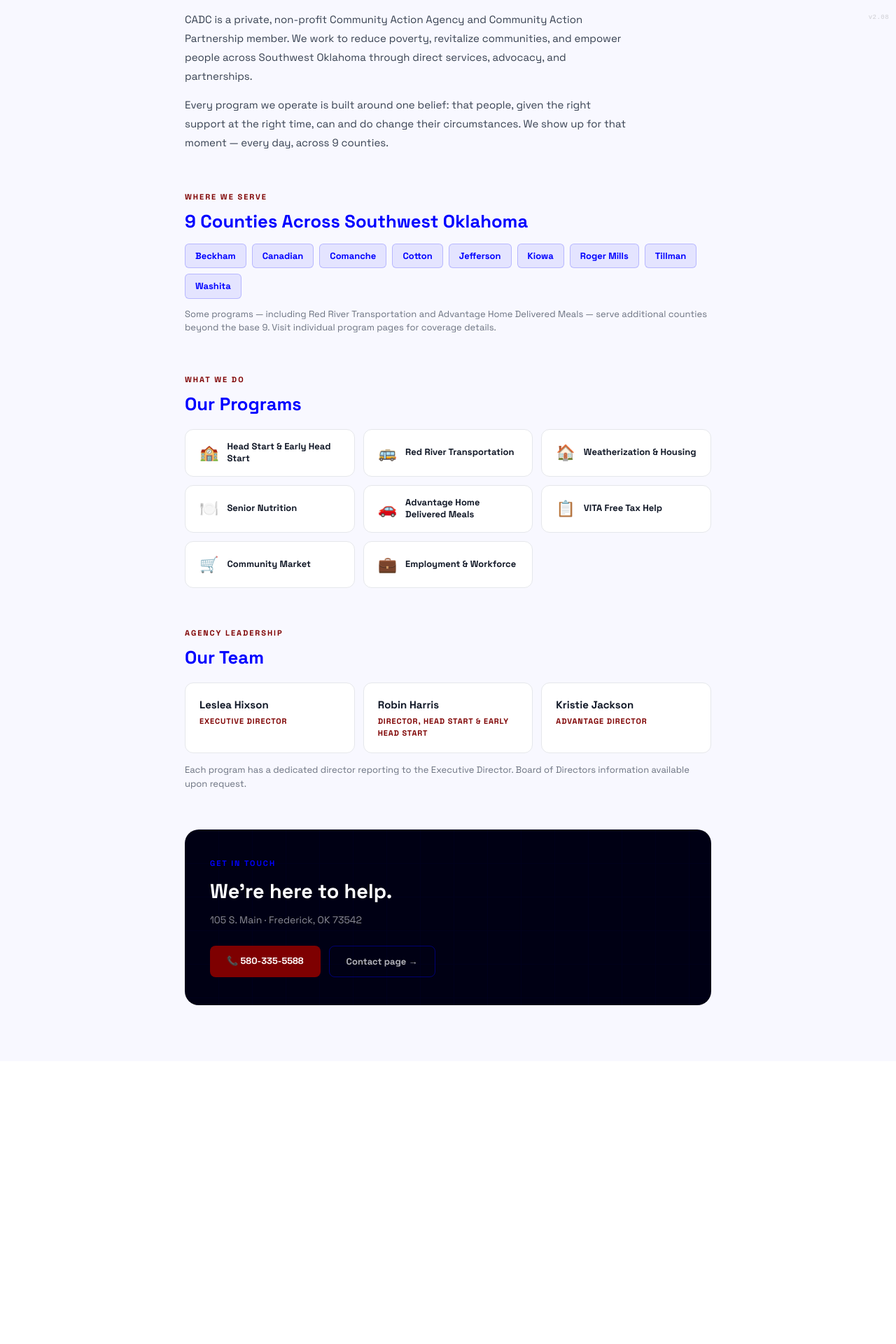
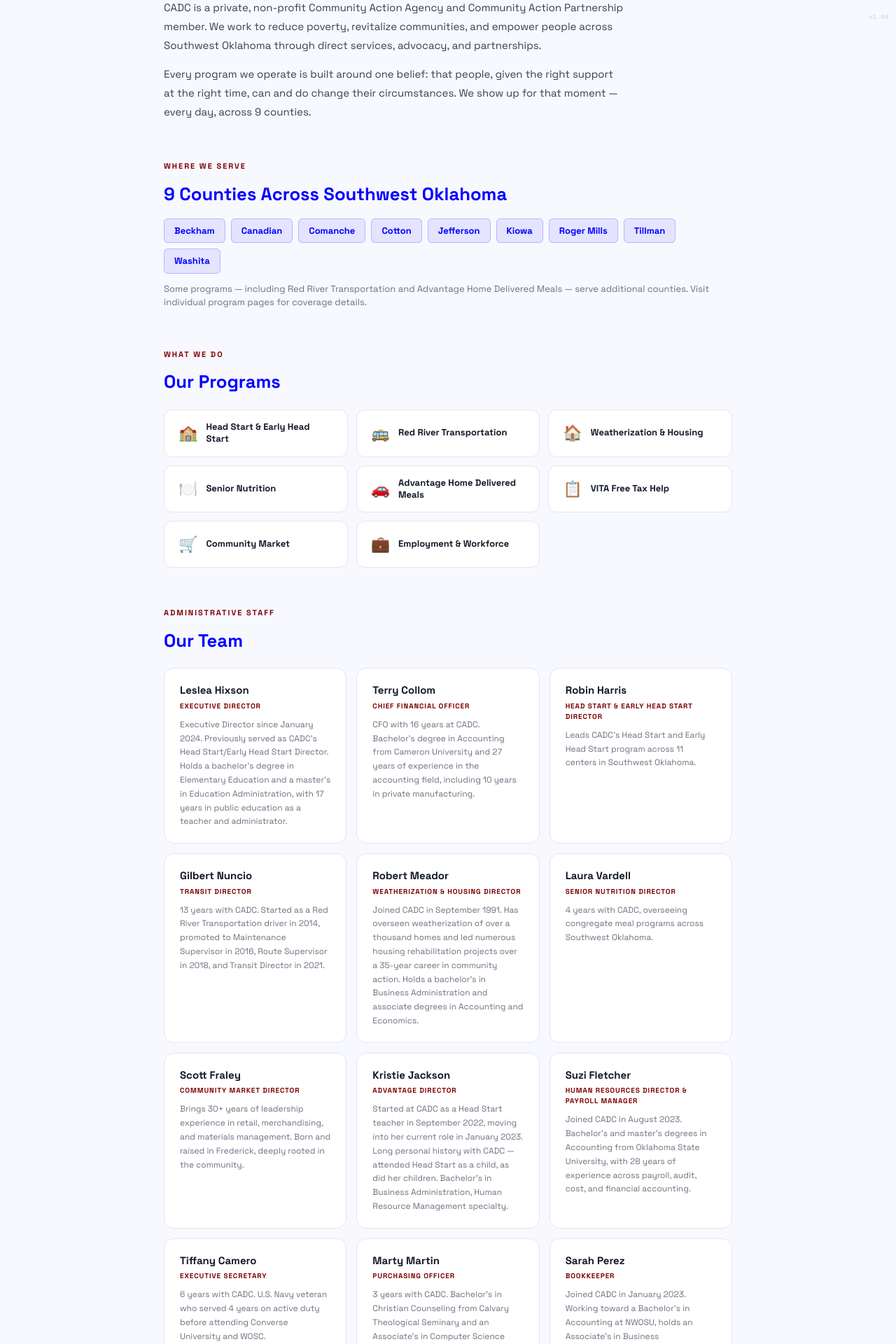
Before and after one commit to ironsilkstrategies/CADC, a Next.js app: page /about in a window 1280 px wide. Shown: the part 760-2680 px from the top of the page at 70% size. Before the commit the page ends 2276 px from the top, so only its background shows below. Built offline with nearby package versions, Linux system fonts and the light colour scheme.

Commit message:
Add files via upload

```diff
--- a/app/about/page.tsx
+++ b/app/about/page.tsx
@@ -11,6 +11,11 @@ const STATS = [
   { value: "5", label: "Senior meal sites" },
 ];
 
+const COUNTIES = [
+  "Beckham","Canadian","Comanche","Cotton",
+  "Jefferson","Kiowa","Roger Mills","Tillman","Washita",
+];
+
 const PROGRAMS = [
   { name: "Head Start & Early Head Start", slug: "head-start", icon: "🏫" },
   { name: "Red River Transportation", slug: "transit", icon: "🚌" },
@@ -22,15 +27,67 @@ const PROGRAMS = [
   { name: "Employment & Workforce", slug: "employment", icon: "💼" },
 ];
 
-const LEADERSHIP = [
-  { name: "Leslea Hixson", title: "Executive Director" },
-  { name: "Robin Harris", title: "Director, Head Start & Early Head Start" },
-  { name: "Kristie Jackson", title: "Advantage Director" },
-];
-
-const COUNTIES = [
-  "Beckham","Canadian","Comanche","Cotton",
-  "Jefferson","Kiowa","Roger Mills","Tillman","Washita",
+const STAFF = [
+  {
+    name: "Leslea Hixson",
+    title: "Executive Director",
+    bio: "Executive Director since January 2024. Previously served as CADC's Head Start/Early Head Start Director. Holds a bachelor's degree in Elementary Education and a master's in Education Administration, with 17 years in public education as a teacher and administrator.",
+  },
+  {
+    name: "Terry Collom",
+    title: "Chief Financial Officer",
+    bio: "CFO with 16 years at CADC. Bachelor's degree in Accounting from Cameron University and 27 years of experience in the accounting field, including 10 years in private manufacturing.",
+  },
+  {
+    name: "Robin Harris",
+    title: "Head Start & Early Head Start Director",
+    bio: "Leads CADC's Head Start and Early Head Start program across 11 centers in Southwest Oklahoma.",
+  },
+  {
+    name: "Gilbert Nuncio",
+    title: "Transit Director",
+    bio: "13 years with CADC. Started as a Red River Transportation driver in 2014, promoted to Maintenance Supervisor in 2016, Route Supervisor in 2018, and Transit Director in 2021.",
+  },
+  {
+    name: "Robert Meador",
+    title: "Weatherization & Housing Director",
+    bio: "Joined CADC in September 1991. Has overseen weatherization of over a thousand homes and led numerous housing rehabilitation projects over a 35-year career in community action. Holds a bachelor's in Business Administration and associate degrees in Accounting and Economics.",
+  },
+  {
+    name: "Laura Vardell",
+    title: "Senior Nutrition Director",
+    bio: "4 years with CADC, overseeing congregate meal programs across Southwest Oklahoma.",
+  },
+  {
+    name: "Scott Fraley",
+    title: "Community Market Director",
+    bio: "Brings 30+ years of leadership experience in retail, merchandising, and materials management. Born and raised in Frederick, deeply rooted in the community.",
+  },
+  {
+    name: "Kristie Jackson",
+    title: "Advantage Director",
+    bio: "Started at CADC as a Head Start teacher in September 2022, moving into her current role in January 2023. Long personal history with CADC — attended Head Start as a child, as did her children. Bachelor's in Business Administration, Human Resource Management specialty.",
+  },
+  {
+    name: "Suzi Fletcher",
+    title: "Human Resources Director & Payroll Manager",
+    bio: "Joined CADC in August 2023. Bachelor's and master's degrees in Accounting from Oklahoma State University, with 28 years of experience across payroll, audit, cost, and financial accounting.",
+  },
+  {
+    name: "Tiffany Camero",
+    title: "Executive Secretary",
+    bio: "6 years with CADC. U.S. Navy veteran who served 4 years on active duty before attending Converse University and WOSC.",
+  },
+  {
+    name: "Marty Martin",
+    title: "Purchasing Officer",
+    bio: "3 years with CADC. Bachelor's in Christian Counseling from Calvary Theological Seminary and an Associate's in Computer Science from Cameron University. 30 years of accounting experience in banking.",
+  },
+  {
+    name: "Sarah Perez",
+    title: "Bookkeeper",
+    bio: "Joined CADC in January 2023. Working toward a Bachelor's in Accounting at NWOSU, holds an Associate's in Business Administration.",
+  },
 ];
 
 export default function AboutPage() {
@@ -41,28 +98,24 @@ export default function AboutPage() {
 
       {/* Hero */}
       <section style={{ background: "#000014", position: "relative", overflow: "hidden", padding: "80px 0 64px" }}>
-        {/* Subtle grid texture */}
         <div style={{
           position: "absolute", inset: 0, opacity: 0.04,
           backgroundImage: "linear-gradient(rgba(1,1,255,0.8) 1px, transparent 1px), linear-gradient(90deg, rgba(1,1,255,0.8) 1px, transparent 1px)",
           backgroundSize: "48px 48px",
         }} />
-        <div style={{ position: "relative", maxWidth: 800, margin: "0 auto", padding: "0 24px" }}>
+        <div style={{ position: "relative", maxWidth: 860, margin: "0 auto", padding: "0 24px" }}>
           <Link href="/" style={{ display: "inline-flex", alignItems: "center", gap: 6, color: "rgba(255,255,255,0.45)", fontSize: 12, fontWeight: 700, letterSpacing: "0.1em", textTransform: "uppercase", textDecoration: "none", marginBottom: 28 }}>
-            <span>←</span> Back to Home
+            ← Back to Home
           </Link>
-          <p style={{ color: "#0101FF", fontSize: 11, fontWeight: 700, letterSpacing: "0.18em", textTransform: "uppercase", marginBottom: 14 }}>
-            Southwest Oklahoma
-          </p>
+          <p style={{ color: "#0101FF", fontSize: 11, fontWeight: 700, letterSpacing: "0.18em", textTransform: "uppercase", marginBottom: 14 }}>Southwest Oklahoma · Since 1966</p>
           <h1 style={{ color: "white", fontSize: "clamp(2rem,5vw,3.4rem)", fontWeight: 800, lineHeight: 1.1, marginBottom: 20 }}>
-            Community Action<br />
-            <span style={{ color: "#0101FF" }}>Development</span> Corporation
+            Community Action<br /><span style={{ color: "#0101FF" }}>Development</span> Corporation
           </h1>
           <p style={{ color: "rgba(255,255,255,0.55)", fontSize: 16, lineHeight: 1.75, maxWidth: 600, marginBottom: 32 }}>
             Since 1966, CADC has worked alongside families across Southwest Oklahoma — connecting people to the resources, programs, and support they need to build stable, healthy lives.
           </p>
           <div style={{ display: "flex", gap: 12, flexWrap: "wrap" }}>
-            <a href={`tel:+1${contact.mainPhone.replace(/\D/g,"")}`} style={{ background: "#7E0001", color: "white", padding: "12px 24px", borderRadius: 8, fontWeight: 700, fontSize: 13, textDecoration: "none", letterSpacing: "0.04em" }}>
+            <a href={`tel:+1${contact.mainPhone.replace(/\D/g,"")}`} style={{ background: "#7E0001", color: "white", padding: "12px 24px", borderRadius: 8, fontWeight: 700, fontSize: 13, textDecoration: "none" }}>
               📞 {contact.mainPhone}
             </a>
             {annualReport && (
@@ -76,7 +129,7 @@ export default function AboutPage() {
 
       {/* Stats bar */}
       <div style={{ background: "#0101FF" }}>
-        <div style={{ maxWidth: 800, margin: "0 auto", padding: "0 24px", display: "flex", flexWrap: "wrap" }}>
+        <div style={{ maxWidth: 860, margin: "0 auto", padding: "0 24px", display: "flex", flexWrap: "wrap" }}>
           {STATS.map(s => (
             <div key={s.label} style={{ flex: "1 1 120px", padding: "20px 16px", textAlign: "center", borderRight: "1px solid rgba(255,255,255,0.12)" }}>
               <div style={{ color: "white", fontSize: "clamp(1.4rem,3vw,2rem)", fontWeight: 800, lineHeight: 1 }}>{s.value}</div>
@@ -86,18 +139,16 @@ export default function AboutPage() {
         </div>
       </div>
 
-      <div style={{ maxWidth: 800, margin: "0 auto", padding: "56px 24px 80px", display: "flex", flexDirection: "column", gap: 56 }}>
+      <div style={{ maxWidth: 860, margin: "0 auto", padding: "56px 24px 80px", display: "flex", flexDirection: "column", gap: 56 }}>
 
         {/* Mission */}
         <section>
           <p style={{ color: "#7E0001", fontSize: 11, fontWeight: 700, letterSpacing: "0.18em", textTransform: "uppercase", marginBottom: 12 }}>Our Mission</p>
-          <h2 style={{ color: "#0101FF", fontSize: "clamp(1.4rem,3vw,2rem)", fontWeight: 800, lineHeight: 1.2, marginBottom: 16 }}>
-            Helping People. Changing Lives.
-          </h2>
-          <p style={{ color: "#374151", fontSize: 15, lineHeight: 1.8, maxWidth: 640 }}>
+          <h2 style={{ color: "#0101FF", fontSize: "clamp(1.4rem,3vw,2rem)", fontWeight: 800, lineHeight: 1.2, marginBottom: 16 }}>Helping People. Changing Lives.</h2>
+          <p style={{ color: "#374151", fontSize: 15, lineHeight: 1.8, maxWidth: 660 }}>
             CADC is a private, non-profit Community Action Agency and Community Action Partnership member. We work to reduce poverty, revitalize communities, and empower people across Southwest Oklahoma through direct services, advocacy, and partnerships.
           </p>
-          <p style={{ color: "#374151", fontSize: 15, lineHeight: 1.8, maxWidth: 640, marginTop: 14 }}>
+          <p style={{ color: "#374151", fontSize: 15, lineHeight: 1.8, maxWidth: 660, marginTop: 14 }}>
             Every program we operate is built around one belief: that people, given the right support at the right time, can and do change their circumstances. We show up for that moment — every day, across 9 counties.
           </p>
         </section>
@@ -105,37 +156,27 @@ export default function AboutPage() {
         {/* Service area */}
         <section>
           <p style={{ color: "#7E0001", fontSize: 11, fontWeight: 700, letterSpacing: "0.18em", textTransform: "uppercase", marginBottom: 12 }}>Where We Serve</p>
-          <h2 style={{ color: "#0101FF", fontSize: "clamp(1.2rem,2.5vw,1.6rem)", fontWeight: 800, lineHeight: 1.2, marginBottom: 16 }}>
-            9 Counties Across Southwest Oklahoma
-          </h2>
+          <h2 style={{ color: "#0101FF", fontSize: "clamp(1.2rem,2.5vw,1.6rem)", fontWeight: 800, marginBottom: 16 }}>9 Counties Across Southwest Oklahoma</h2>
           <div style={{ display: "flex", flexWrap: "wrap", gap: 8 }}>
             {COUNTIES.map(c => (
-              <div key={c} style={{ background: "#E4E4FF", border: "1px solid rgba(1,1,255,0.2)", borderRadius: 6, padding: "7px 14px", fontSize: 13, color: "#0101FF", fontWeight: 700 }}>
-                {c}
-              </div>
+              <div key={c} style={{ background: "#E4E4FF", border: "1px solid rgba(1,1,255,0.2)", borderRadius: 6, padding: "7px 14px", fontSize: 13, color: "#0101FF", fontWeight: 700 }}>{c}</div>
             ))}
           </div>
           <p style={{ color: "#6b7280", fontSize: 13, marginTop: 12 }}>
-            Some programs — including Red River Transportation and Advantage Home Delivered Meals — serve additional counties beyond the base 9. Visit individual program pages for coverage details.
+            Some programs — including Red River Transportation and Advantage Home Delivered Meals — serve additional counties. Visit individual program pages for coverage details.
           </p>
         </section>
 
         {/* Programs */}
         <section>
           <p style={{ color: "#7E0001", fontSize: 11, fontWeight: 700, letterSpacing: "0.18em", textTransform: "uppercase", marginBottom: 12 }}>What We Do</p>
-          <h2 style={{ color: "#0101FF", fontSize: "clamp(1.2rem,2.5vw,1.6rem)", fontWeight: 800, lineHeight: 1.2, marginBottom: 20 }}>
-            Our Programs
-          </h2>
+          <h2 style={{ color: "#0101FF", fontSize: "clamp(1.2rem,2.5vw,1.6rem)", fontWeight: 800, marginBottom: 20 }}>Our Programs</h2>
           <div style={{ display: "grid", gridTemplateColumns: "repeat(auto-fill, minmax(220px, 1fr))", gap: 12 }}>
             {PROGRAMS.map(p => (
-              <Link key={p.slug} href={`/#${p.slug}`} style={{
-                background: "white", border: "1px solid #e5e7eb", borderRadius: 12,
-                padding: "16px 20px", textDecoration: "none",
-                display: "flex", alignItems: "center", gap: 12,
-                transition: "border-color 0.2s, box-shadow 0.2s",
-              }}
-                onMouseEnter={e => { (e.currentTarget as HTMLAnchorElement).style.borderColor = "#0101FF"; (e.currentTarget as HTMLAnchorElement).style.boxShadow = "0 4px 16px rgba(1,1,255,0.1)"; }}
-                onMouseLeave={e => { (e.currentTarget as HTMLAnchorElement).style.borderColor = "#e5e7eb"; (e.currentTarget as HTMLAnchorElement).style.boxShadow = "none"; }}
+              <Link key={p.slug} href={`/#${p.slug}`}
+                style={{ background: "white", border: "1px solid #e5e7eb", borderRadius: 12, padding: "16px 20px", textDecoration: "none", display: "flex", alignItems: "center", gap: 12 }}
+                onMouseEnter={e => { (e.currentTarget as HTMLAnchorElement).style.borderColor = "#0101FF"; }}
+                onMouseLeave={e => { (e.currentTarget as HTMLAnchorElement).style.borderColor = "#e5e7eb"; }}
               >
                 <span style={{ fontSize: 22 }}>{p.icon}</span>
                 <span style={{ color: "#111827", fontSize: 13, fontWeight: 700, lineHeight: 1.3 }}>{p.name}</span>
@@ -144,32 +185,24 @@ export default function AboutPage() {
           </div>
         </section>
 
-        {/* Leadership */}
+        {/* Staff */}
         <section>
-          <p style={{ color: "#7E0001", fontSize: 11, fontWeight: 700, letterSpacing: "0.18em", textTransform: "uppercase", marginBottom: 12 }}>Agency Leadership</p>
-          <h2 style={{ color: "#0101FF", fontSize: "clamp(1.2rem,2.5vw,1.6rem)", fontWeight: 800, lineHeight: 1.2, marginBottom: 20 }}>
-            Our Team
-          </h2>
-          <div style={{ display: "grid", gridTemplateColumns: "repeat(auto-fill, minmax(220px, 1fr))", gap: 12 }}>
-            {LEADERSHIP.map(l => (
-              <div key={l.name} style={{ background: "white", border: "1px solid #e5e7eb", borderRadius: 12, padding: "20px" }}>
-                <p style={{ color: "#111827", fontWeight: 800, fontSize: 15, margin: "0 0 4px" }}>{l.name}</p>
-                <p style={{ color: "#7E0001", fontSize: 11, fontWeight: 700, textTransform: "uppercase", letterSpacing: "0.08em", margin: 0 }}>{l.title}</p>
+          <p style={{ color: "#7E0001", fontSize: 11, fontWeight: 700, letterSpacing: "0.18em", textTransform: "uppercase", marginBottom: 12 }}>Administrative Staff</p>
+          <h2 style={{ color: "#0101FF", fontSize: "clamp(1.2rem,2.5vw,1.6rem)", fontWeight: 800, marginBottom: 20 }}>Our Team</h2>
+          <div style={{ display: "grid", gridTemplateColumns: "repeat(auto-fill, minmax(260px, 1fr))", gap: 14 }}>
+            {STAFF.map(s => (
+              <div key={s.name} style={{ background: "white", border: "1px solid #e5e7eb", borderRadius: 14, padding: "20px 22px" }}>
+                <p style={{ color: "#111827", fontWeight: 800, fontSize: 15, margin: "0 0 3px" }}>{s.name}</p>
+                <p style={{ color: "#7E0001", fontSize: 10, fontWeight: 700, textTransform: "uppercase", letterSpacing: "0.09em", margin: "0 0 10px" }}>{s.title}</p>
+                <p style={{ color: "#6b7280", fontSize: 12, lineHeight: 1.65, margin: 0 }}>{s.bio}</p>
               </div>
             ))}
           </div>
-          <p style={{ color: "#6b7280", fontSize: 13, marginTop: 14 }}>
-            Each program has a dedicated director reporting to the Executive Director. Board of Directors information available upon request.
-          </p>
         </section>
 
         {/* Contact CTA */}
         <section style={{ background: "#000014", borderRadius: 20, padding: "40px 36px", position: "relative", overflow: "hidden" }}>
-          <div style={{
-            position: "absolute", inset: 0, opacity: 0.04,
-            backgroundImage: "linear-gradient(rgba(1,1,255,0.8) 1px, transparent 1px), linear-gradient(90deg, rgba(1,1,255,0.8) 1px, transparent 1px)",
-            backgroundSize: "48px 48px",
-          }} />
+          <div style={{ position: "absolute", inset: 0, opacity: 0.04, backgroundImage: "linear-gradient(rgba(1,1,255,0.8) 1px, transparent 1px), linear-gradient(90deg, rgba(1,1,255,0.8) 1px, transparent 1px)", backgroundSize: "48px 48px" }} />
           <div style={{ position: "relative" }}>
             <p style={{ color: "#0101FF", fontSize: 11, fontWeight: 700, letterSpacing: "0.18em", textTransform: "uppercase", marginBottom: 10 }}>Get in touch</p>
             <h3 style={{ color: "white", fontSize: "clamp(1.2rem,2.5vw,1.8rem)", fontWeight: 800, marginBottom: 8 }}>We're here to help.</h3>
```
